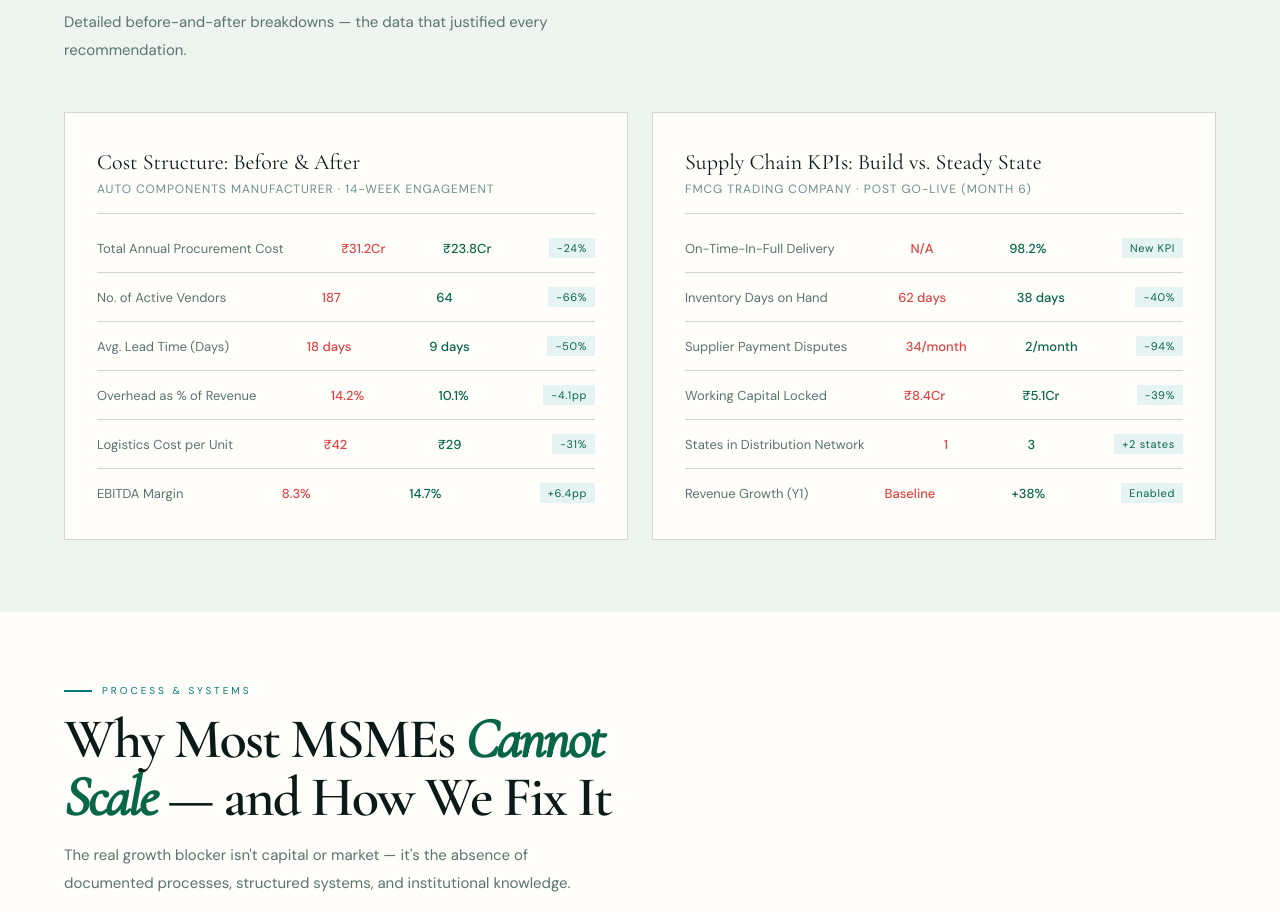
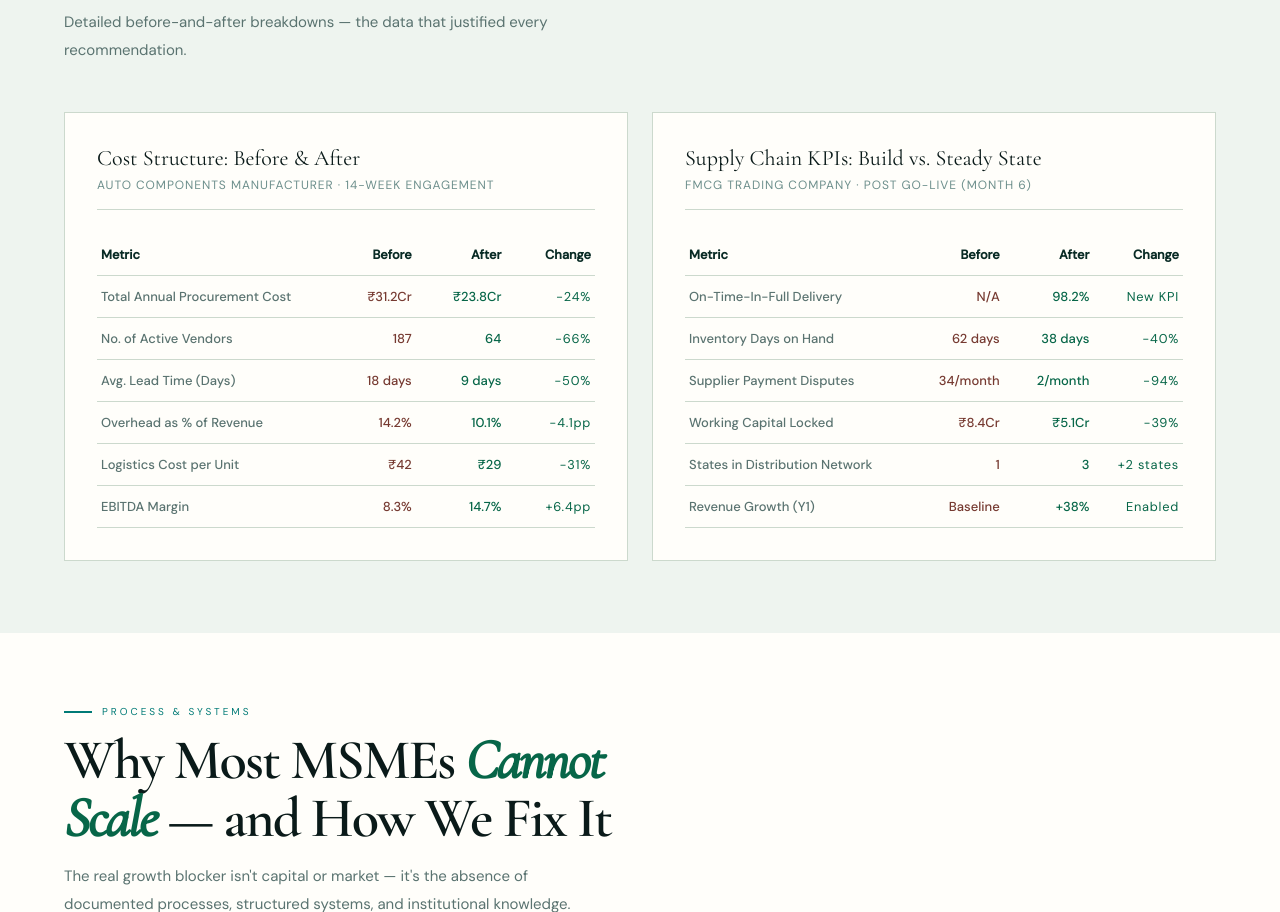
Before and after one commit to Aakash021999/Consulting-Web, an Astro site: page /publications in a window 1280 px wide. Shown: the part 2663-3575 px from the top of the page. Built offline with nearby package versions, Linux system fonts and the light colour scheme; Astro itself is replaced by a stand-in of ours.

Commit message:
Improve hero contrast, align KPI tables and add homepage explorer

```diff
--- a/src/components/Hero.astro
+++ b/src/components/Hero.astro
@@ -8,6 +8,7 @@
     <div class="hero-actions">
       <a class="btn-primary" href="/#contact">Find My Growth Opportunity</a>
       <a class="btn-outline" href="/#services">Explore Services</a>
+      <a class="hero-explore-link" href="#explore">Explore our work <span aria-hidden="true">↓</span></a>
     </div>
         <div class="hero-trust">
       <div class="hero-trust-row"><div class="hero-trust-dot"></div><span class="hero-trust-text">MSME &amp; Supply Chain Specialists</span></div>
--- a/src/components/Publications.astro
+++ b/src/components/Publications.astro
@@ -180,29 +180,35 @@
   <div class="data-layout">
 
     <div class="data-card fade-in">
-      <div class="data-card-title">Cost Structure: Before &amp; After</div>
+      <h3 class="data-card-title" id="cost-kpi-title">Cost Structure: Before &amp; After</h3>
       <div class="data-card-sub">Auto Components Manufacturer · 14-Week Engagement</div>
-      <div class="stat-rows">
-        <div class="stat-row"><span class="stat-row-label">Total Annual Procurement Cost</span><span class="stat-row-before">₹31.2Cr</span><span class="stat-row-after">₹23.8Cr</span><span class="stat-row-delta">−24%</span></div>
-        <div class="stat-row"><span class="stat-row-label">No. of Active Vendors</span><span class="stat-row-before">187</span><span class="stat-row-after">64</span><span class="stat-row-delta">−66%</span></div>
-        <div class="stat-row"><span class="stat-row-label">Avg. Lead Time (Days)</span><span class="stat-row-before">18 days</span><span class="stat-row-after">9 days</span><span class="stat-row-delta">−50%</span></div>
-        <div class="stat-row"><span class="stat-row-label">Overhead as % of Revenue</span><span class="stat-row-before">14.2%</span><span class="stat-row-after">10.1%</span><span class="stat-row-delta">−4.1pp</span></div>
-        <div class="stat-row"><span class="stat-row-label">Logistics Cost per Unit</span><span class="stat-row-before">₹42</span><span class="stat-row-after">₹29</span><span class="stat-row-delta">−31%</span></div>
-        <div class="stat-row"><span class="stat-row-label">EBITDA Margin</span><span class="stat-row-before">8.3%</span><span class="stat-row-after">14.7%</span><span class="stat-row-delta">+6.4pp</span></div>
-      </div>
+      <table class="engagement-table" aria-labelledby="cost-kpi-title">
+          <thead><tr><th scope="col">Metric</th><th scope="col">Before</th><th scope="col">After</th><th scope="col">Change</th></tr></thead>
+          <tbody>
+          <tr><th scope="row" class="stat-row-label">Total Annual Procurement Cost</th><td class="stat-row-before">₹31.2Cr</td><td class="stat-row-after">₹23.8Cr</td><td class="stat-row-delta">−24%</td></tr>
+          <tr><th scope="row" class="stat-row-label">No. of Active Vendors</th><td class="stat-row-before">187</td><td class="stat-row-after">64</td><td class="stat-row-delta">−66%</td></tr>
+          <tr><th scope="row" class="stat-row-label">Avg. Lead Time (Days)</th><td class="stat-row-before">18 days</td><td class="stat-row-after">9 days</td><td class="stat-row-delta">−50%</td></tr>
+          <tr><th scope="row" class="stat-row-label">Overhead as % of Revenue</th><td class="stat-row-before">14.2%</td><td class="stat-row-after">10.1%</td><td class="stat-row-delta">−4.1pp</td></tr>
+          <tr><th scope="row" class="stat-row-label">Logistics Cost per Unit</th><td class="stat-row-before">₹42</td><td class="stat-row-after">₹29</td><td class="stat-row-delta">−31%</td></tr>
+          <tr><th scope="row" class="stat-row-label">EBITDA Margin</th><td class="stat-row-before">8.3%</td><td class="stat-row-after">14.7%</td><td class="stat-row-delta">+6.4pp</td></tr>
+          </tbody>
+        </table>
     </div>
 
     <div class="data-card fade-in fade-in-delay-1">
-      <div class="data-card-title">Supply Chain KPIs: Build vs. Steady State</div>
+      <h3 class="data-card-title" id="supply-kpi-title">Supply Chain KPIs: Build vs. Steady State</h3>
       <div class="data-card-sub">FMCG Trading Company · Post Go-Live (Month 6)</div>
-      <div class="stat-rows">
-        <div class="stat-row"><span class="stat-row-label">On-Time-In-Full Delivery</span><span class="stat-row-before">N/A</span><span class="stat-row-after">98.2%</span><span class="stat-row-delta">New KPI</span></div>
-        <div class="stat-row"><span class="stat-row-label">Inventory Days on Hand</span><span class="stat-row-before">62 days</span><span class="stat-row-after">38 days</span><span class="stat-row-delta">−40%</span></div>
-        <div class="stat-row"><span class="stat-row-label">Supplier Payment Disputes</span><span class="stat-row-before">34/month</span><span class="stat-row-after">2/month</span><span class="stat-row-delta">−94%</span></div>
-        <div class="stat-row"><span class="stat-row-label">Working Capital Locked</span><span class="stat-row-before">₹8.4Cr</span><span class="stat-row-after">₹5.1Cr</span><span class="stat-row-delta">−39%</span></div>
-        <div class="stat-row"><span class="stat-row-label">States in Distribution Network</span><span class="stat-row-before">1</span><span class="stat-row-after">3</span><span class="stat-row-delta">+2 states</span></div>
-        <div class="stat-row"><span class="stat-row-label">Revenue Growth (Y1)</span><span class="stat-row-before">Baseline</span><span class="stat-row-after">+38%</span><span class="stat-row-delta">Enabled</span></div>
-      </div>
+      <table class="engagement-table" aria-labelledby="supply-kpi-title">
+          <thead><tr><th scope="col">Metric</th><th scope="col">Before</th><th scope="col">After</th><th scope="col">Change</th></tr></thead>
+          <tbody>
+          <tr><th scope="row" class="stat-row-label">On-Time-In-Full Delivery</th><td class="stat-row-before">N/A</td><td class="stat-row-after">98.2%</td><td class="stat-row-delta">New KPI</td></tr>
+          <tr><th scope="row" class="stat-row-label">Inventory Days on Hand</th><td class="stat-row-before">62 days</td><td class="stat-row-after">38 days</td><td class="stat-row-delta">−40%</td></tr>
+          <tr><th scope="row" class="stat-row-label">Supplier Payment Disputes</th><td class="stat-row-before">34/month</td><td class="stat-row-after">2/month</td><td class="stat-row-delta">−94%</td></tr>
+          <tr><th scope="row" class="stat-row-label">Working Capital Locked</th><td class="stat-row-before">₹8.4Cr</td><td class="stat-row-after">₹5.1Cr</td><td class="stat-row-delta">−39%</td></tr>
+          <tr><th scope="row" class="stat-row-label">States in Distribution Network</th><td class="stat-row-before">1</td><td class="stat-row-after">3</td><td class="stat-row-delta">+2 states</td></tr>
+          <tr><th scope="row" class="stat-row-label">Revenue Growth (Y1)</th><td class="stat-row-before">Baseline</td><td class="stat-row-after">+38%</td><td class="stat-row-delta">Enabled</td></tr>
+          </tbody>
+        </table>
     </div>
 
   </div>
--- a/src/pages/index.astro
+++ b/src/pages/index.astro
@@ -1,5 +1,6 @@
 ---
 import Layout from '../layouts/Site.astro';
+import Explore from '../components/Explore.astro';
 import Hero from '../components/Hero.astro';
 import ProblemFinder from '../components/ProblemFinder.astro';
 import Services from '../components/Services.astro';
@@ -16,6 +17,7 @@ import Contact from '../components/Contact.astro';
 ---
 <Layout title={"Strategy & Cost Excellence"}>
 <Hero />
+<Explore />
 <ProblemFinder />
 <Services />
 <Erp />
--- a/src/styles/editorial.css
+++ b/src/styles/editorial.css
@@ -91,3 +91,28 @@ main > section:not(#hero) { padding-block: clamp(52px, 6vw, 104px); }
   #hero { grid-template-columns: 1fr; }
   .hero-photograph::after { background: linear-gradient(180deg, #092b25, rgba(9,43,37,.52) 55%, rgba(9,43,37,.85)); }
 }
+
+/* Keep foreground and background together at every viewport width. */
+#hero .hero-left { background: var(--editorial-ink); animation: none; }
+.hero-explore-link { color: var(--editorial-mint); flex-basis: 100%; padding-block: 8px; text-decoration: underline; text-underline-offset: 4px; }
+.explore-hub { display: grid; grid-template-columns: minmax(0, 1fr) minmax(0, 1.4fr); gap: clamp(24px, 6vw, 90px); padding-inline: 5vw; background: var(--off-white); }
+.explore-topics details { border-top: 1px solid var(--border); }
+.explore-topics details:last-child { border-bottom: 1px solid var(--border); }
+.explore-topics summary { display: flex; align-items: center; justify-content: space-between; gap: 12px; cursor: pointer; padding: 18px 12px; font-size: clamp(1.1rem, 2vw, 1.4rem); font-weight: 600; color: var(--editorial-ink); list-style: none; }
+.explore-topics summary::-webkit-details-marker { display: none; }
+.explore-topics summary span::before { content: '+'; }
+.explore-topics details[open] summary span::before { content: '−'; }
+.explore-topics ul { list-style: none; margin: 0; padding: 0 12px 12px; }
+.explore-topics a { display: flex; justify-content: space-between; align-items: center; gap: 12px; padding: 12px 0; color: var(--teal); text-decoration: none; }
+.explore-topics a:hover, .explore-topics a:focus-visible { text-decoration: underline; text-underline-offset: 4px; }
+.data-layout { grid-template-columns: repeat(2, minmax(0, 1fr)); }
+.data-card { min-width: 0; padding: clamp(12px, 2.5vw, 32px); }
+.engagement-table { width: 100%; table-layout: fixed; border-collapse: collapse; font-size: clamp(.76rem, 1vw, .95rem); font-variant-numeric: tabular-nums; }
+.engagement-table tr > :first-child { width: 46%; text-align: left; }
+.engagement-table th, .engagement-table td { padding: 12px 4px; border-bottom: 1px solid var(--border); text-align: right; overflow-wrap: anywhere; }
+.engagement-table thead th { color: var(--editorial-ink); }
+.engagement-table tbody th { font-weight: 500; }
+.engagement-table .stat-row-before { color: #763a31; }
+.engagement-table .stat-row-delta { background: transparent; font-size: inherit; }
+@media (max-width: 1100px) { .data-layout { grid-template-columns: 1fr; } }
+@media (max-width: 720px) { .explore-hub { grid-template-columns: 1fr; } }
```
Also changed, not shown: src/components/Explore.astro (added, +21 -0 lines).
